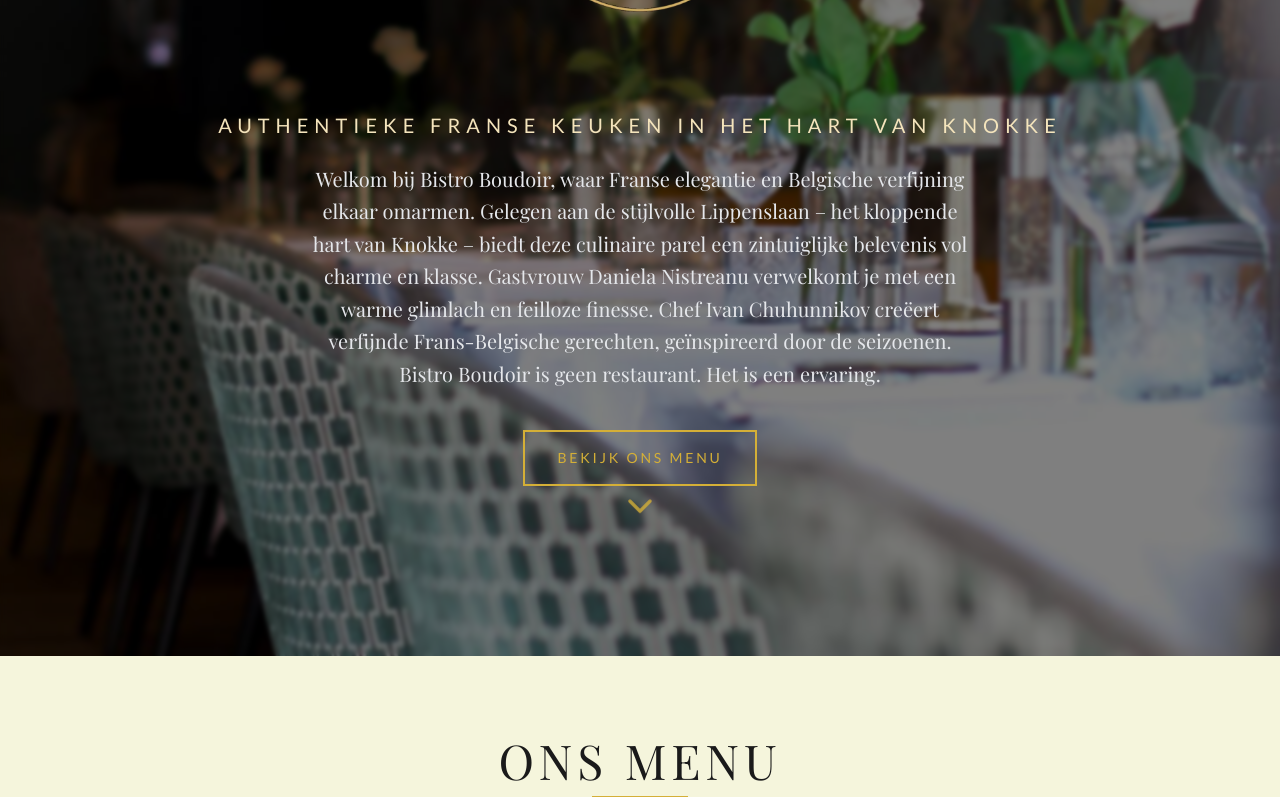
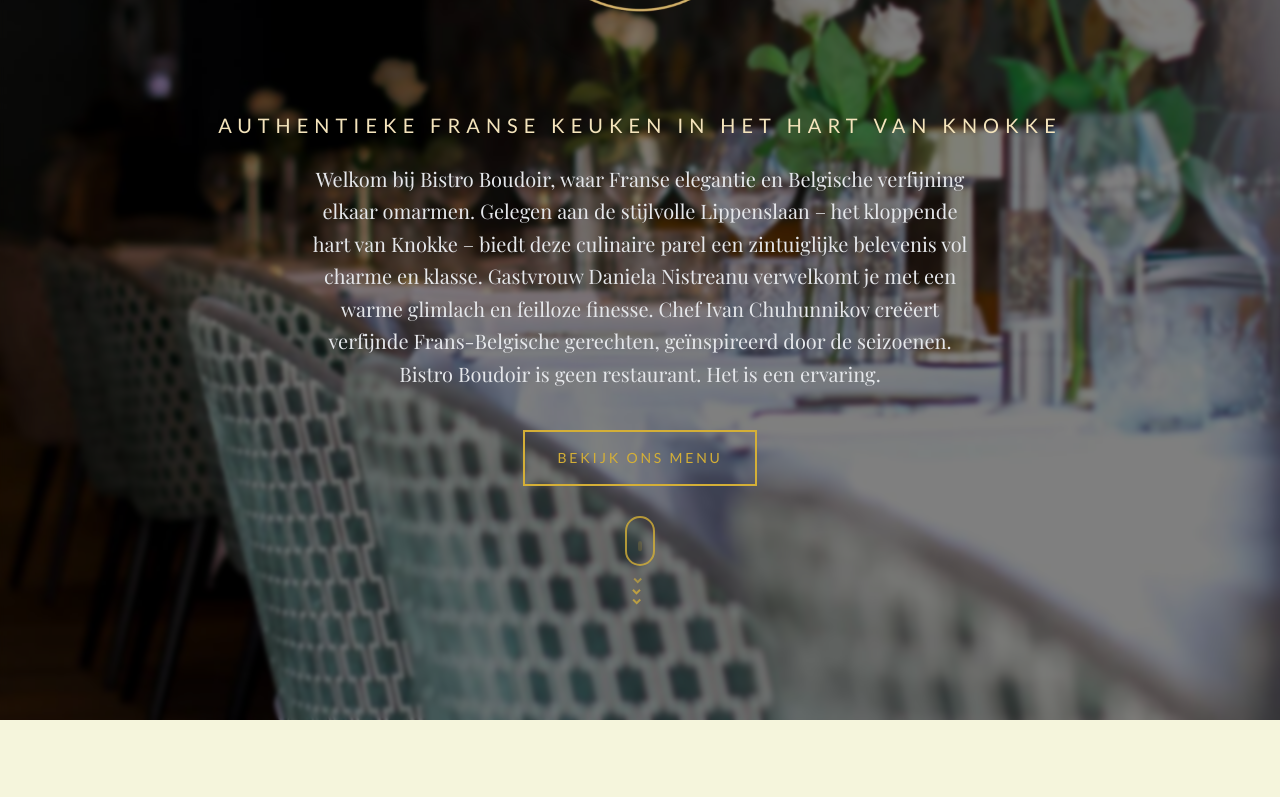
Before and after one commit to ricojr84/bistro-boudoir2, a React (Vite) app: page / in a window 1280 px wide. Shown: the part 388-1185 px from the top of the page. Built offline with nearby package versions, Linux system fonts and the light colour scheme; a web font is replaced by a local one.

Commit message:
Replace ChevronDown with mouse scroll animation

```diff
--- a/components/Hero.tsx
+++ b/components/Hero.tsx
@@ -1,6 +1,5 @@
 import React from 'react';
 import { Translations } from '../types';
-import { ChevronDown } from 'lucide-react';
 
 interface HeroProps {
   t: Translations;
@@ -47,9 +46,18 @@
           {t.home.button}
         </button>
 
-        {/* Scroll Indicator */}
-        <div className="mt-[10px] flex justify-center animate-bounce">
-          <ChevronDown className="text-gold w-10 h-10 opacity-80" />
+        {/* Mouse Scroll Animation */}
+        <div className="mt-[30px] flex justify-center">
+          <div className="mouse-scroll">
+            <div className="mouse">
+              <div className="wheel"></div>
+            </div>
+            <div className="mouse-arrow">
+              <span></span>
+              <span></span>
+              <span></span>
+            </div>
+          </div>
         </div>
       </div>
     </section>
--- a/index.css
+++ b/index.css
@@ -47,3 +47,83 @@
         background-attachment: scroll;
     }
 }
+
+/* Mouse Scroll Animation */
+.mouse-scroll {
+    display: flex;
+    flex-direction: column;
+    align-items: center;
+    gap: 8px;
+}
+
+.mouse {
+    width: 30px;
+    height: 50px;
+    border: 2px solid #D4AF37;
+    border-radius: 15px;
+    position: relative;
+    opacity: 0.8;
+}
+
+.wheel {
+    width: 4px;
+    height: 10px;
+    background: #D4AF37;
+    border-radius: 2px;
+    position: absolute;
+    top: 8px;
+    left: 50%;
+    transform: translateX(-50%);
+    animation: scroll-wheel 2s infinite;
+}
+
+@keyframes scroll-wheel {
+    0% {
+        opacity: 1;
+        transform: translateX(-50%) translateY(0);
+    }
+    100% {
+        opacity: 0;
+        transform: translateX(-50%) translateY(20px);
+    }
+}
+
+.mouse-arrow {
+    display: flex;
+    flex-direction: column;
+    gap: 4px;
+    align-items: center;
+}
+
+.mouse-arrow span {
+    width: 6px;
+    height: 6px;
+    border-right: 2px solid #D4AF37;
+    border-bottom: 2px solid #D4AF37;
+    transform: rotate(45deg);
+    opacity: 0.8;
+    animation: arrow-bounce 1.5s infinite;
+}
+
+.mouse-arrow span:nth-child(1) {
+    animation-delay: 0s;
+}
+
+.mouse-arrow span:nth-child(2) {
+    animation-delay: 0.2s;
+}
+
+.mouse-arrow span:nth-child(3) {
+    animation-delay: 0.4s;
+}
+
+@keyframes arrow-bounce {
+    0%, 100% {
+        opacity: 0.3;
+        transform: rotate(45deg) translateY(0);
+    }
+    50% {
+        opacity: 0.8;
+        transform: rotate(45deg) translateY(5px);
+    }
+}
```
